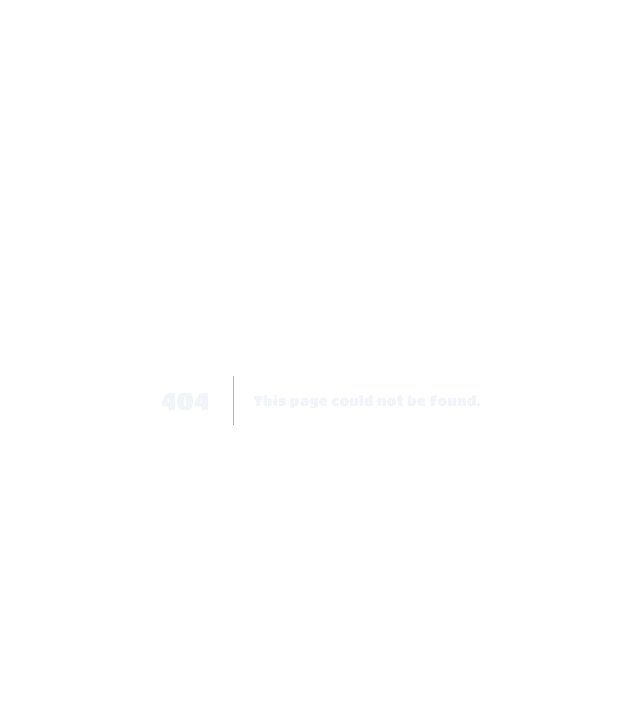
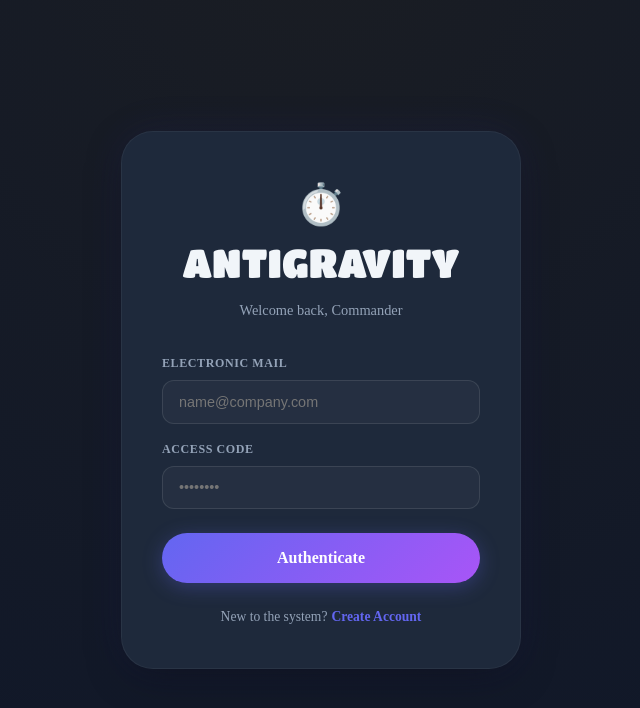
Before and after one commit to leeocopy/time-work2026, a Next.js app: page /login in a window 1280 px wide. Before the commit this address had no page. Shown: the top 708 px of the page, without its empty margins (319-959 px from the left). Built offline with nearby package versions, Linux system fonts and the light colour scheme; no server answers.

Commit message:
db integration

```diff
--- a/package.json
+++ b/package.json
@@ -9,6 +9,7 @@
     "lint": "eslint"
   },
   "dependencies": {
+    "@supabase/supabase-js": "^2.93.2",
     "next": "16.1.4",
     "react": "19.2.3",
     "react-dom": "19.2.3"
--- /dev/null
+++ b/src/app/login/login.module.css
@@ -0,0 +1,140 @@
+.loginPage {
+    min-height: 100vh;
+    display: flex;
+    align-items: center;
+    justify-content: center;
+    background: radial-gradient(circle at 50% -10%, #1a1d23 0%, #0f172a 100%);
+    padding: 1.5rem;
+}
+
+.authCard {
+    width: 100%;
+    max-width: 400px;
+    background: #1e293b;
+    backdrop-filter: blur(24px);
+    border-radius: var(--radius-lg);
+    border: 1px solid var(--card-border);
+    padding: 2.5rem;
+    box-shadow: var(--shadow), 0 0 40px rgba(99, 102, 241, 0.1);
+    display: flex;
+    flex-direction: column;
+    gap: 1.5rem;
+}
+
+.logoArea {
+    text-align: center;
+    margin-bottom: 0.5rem;
+}
+
+.logo {
+    font-size: 2.5rem;
+    font-family: 'Titan One', cursive;
+    color: var(--foreground);
+    display: block;
+    margin-bottom: 0.5rem;
+}
+
+.subtitle {
+    font-size: 0.9rem;
+    color: var(--text-muted);
+}
+
+.form {
+    display: flex;
+    flex-direction: column;
+    gap: 1rem;
+}
+
+.inputGroup {
+    display: flex;
+    flex-direction: column;
+    gap: 0.5rem;
+}
+
+.label {
+    font-size: 0.75rem;
+    font-weight: 700;
+    color: var(--text-muted);
+    text-transform: uppercase;
+    letter-spacing: 0.05em;
+}
+
+.input {
+    width: 100%;
+    padding: 0.8rem 1rem;
+    border: 1px solid rgba(255, 255, 255, 0.1);
+    border-radius: var(--radius-sm);
+    background: rgba(255, 255, 255, 0.03);
+    color: var(--foreground);
+    font-size: 0.9rem;
+    transition: all 0.2s;
+}
+
+.input:focus {
+    border-color: var(--primary);
+    outline: none;
+    box-shadow: 0 0 0 4px var(--primary-light);
+    background: rgba(255, 255, 255, 0.05);
+}
+
+.button {
+    width: 100%;
+    padding: 1rem;
+    border-radius: 99px;
+    border: none;
+    background: linear-gradient(135deg, #6366f1, #a855f7);
+    color: white;
+    font-weight: 700;
+    font-size: 1rem;
+    cursor: pointer;
+    transition: all 0.3s;
+    box-shadow: 0 4px 20px rgba(99, 102, 241, 0.3);
+    margin-top: 0.5rem;
+}
+
+.button:hover {
+    transform: translateY(-2px);
+    box-shadow: 0 8px 25px rgba(99, 102, 241, 0.4);
+    filter: brightness(1.1);
+}
+
+.button:active {
+    transform: translateY(0);
+}
+
+.toggleAuth {
+    text-align: center;
+    font-size: 0.85rem;
+    color: var(--text-muted);
+}
+
+.toggleLink {
+    color: var(--primary);
+    cursor: pointer;
+    font-weight: 600;
+    margin-left: 0.25rem;
+}
+
+.toggleLink:hover {
+    text-decoration: underline;
+}
+
+.error {
+    background: rgba(244, 63, 94, 0.1);
+    border: 1px solid var(--danger);
+    color: var(--danger-text);
+    padding: 0.75rem;
+    border-radius: var(--radius-sm);
+    font-size: 0.85rem;
+    text-align: center;
+}
+
+.success {
+    background: rgba(16, 185, 129, 0.1);
+    border: 1px solid var(--success);
+    color: var(--success-text);
+    padding: 0.75rem;
+    border-radius: var(--radius-sm);
+    font-size: 0.85rem;
+    text-align: center;
+}
--- /dev/null
+++ b/src/app/login/page.tsx
@@ -0,0 +1,105 @@
+"use client";
+
+import React, { useState } from 'react';
+import { supabase } from '@/lib/supabase';
+import { useRouter } from 'next/navigation';
+import styles from './login.module.css';
+
+export default function LoginPage() {
+    const [email, setEmail] = useState('');
+    const [password, setPassword] = useState('');
+    const [loading, setLoading] = useState(false);
+    const [error, setError] = useState<string | null>(null);
+    const [message, setMessage] = useState<string | null>(null);
+    const [isSignUp, setIsSignUp] = useState(false);
+    const router = useRouter();
+
+    const handleAuth = async (e: React.FormEvent) => {
+        e.preventDefault();
+        setLoading(true);
+        setError(null);
+        setMessage(null);
+
+        try {
+            if (isSignUp) {
+                const { error } = await supabase.auth.signUp({
+                    email,
+                    password,
+                    options: {
+                        emailRedirectTo: `${window.location.origin}/auth/callback`,
+                    },
+                });
+                if (error) throw error;
+                setMessage('Success! Check your email for the confirmation link.');
+            } else {
+                const { error } = await supabase.auth.signInWithPassword({
+                    email,
+                    password,
+                });
+                if (error) throw error;
+                router.push('/');
+                router.refresh();
+            }
+        } catch (err: any) {
+            setError(err.message || 'An error occurred during authentication');
+        } finally {
+            setLoading(false);
+        }
+    };
+
+    return (
+        <div className={styles.loginPage}>
+            <div className={styles.authCard}>
+                <div className={styles.logoArea}>
+                    <span className={styles.logo}>⏱️ ANTIGRAVITY</span>
+                    <p className={styles.subtitle}>
+                        {isSignUp ? 'Create your workspace account' : 'Welcome back, Commander'}
+                    </p>
+                </div>
+
+                {error && <div className={styles.error}>{error}</div>}
+                {message && <div className={styles.success}>{message}</div>}
+
+                <form className={styles.form} onSubmit={handleAuth}>
+                    <div className={styles.inputGroup}>
+                        <label className={styles.label}>Electronic Mail</label>
+                        <input
+                            type="email"
+                            placeholder="name@company.com"
+                            className={styles.input}
+                            value={email}
+                            onChange={(e) => setEmail(e.target.value)}
+                            required
+                        />
+                    </div>
+
+                    <div className={styles.inputGroup}>
+                        <label className={styles.label}>Access Code</label>
+                        <input
+                            type="password"
+                            placeholder="••••••••"
+                            className={styles.input}
+                            value={password}
+                            onChange={(e) => setPassword(e.target.value)}
+                            required
+                        />
+                    </div>
+
+                    <button className={styles.button} disabled={loading}>
+                        {loading ? 'Processing...' : isSignUp ? 'Initialize Account' : 'Authenticate'}
+                    </button>
+                </form>
+
+                <div className={styles.toggleAuth}>
+                    {isSignUp ? 'Already specialized?' : 'New to the system?'}
+                    <span
+                        className={styles.toggleLink}
+                        onClick={() => setIsSignUp(!isSignUp)}
+                    >
+                        {isSignUp ? 'Sign In' : 'Create Account'}
+                    </span>
+                </div>
+            </div>
+        </div>
+    );
+}
--- /dev/null
+++ b/src/lib/supabase.ts
@@ -0,0 +1,10 @@
+import { createClient } from '@supabase/supabase-js';
+
+const supabaseUrl = process.env.NEXT_PUBLIC_SUPABASE_URL || '';
+const supabaseAnonKey = process.env.NEXT_PUBLIC_SUPABASE_ANON_KEY || '';
+
+if (!supabaseUrl || !supabaseAnonKey) {
+    console.warn('Supabase credentials missing. Ensure NEXT_PUBLIC_SUPABASE_URL and NEXT_PUBLIC_SUPABASE_ANON_KEY are set in .env.local');
+}
+
+export const supabase = createClient(supabaseUrl, supabaseAnonKey);
```
Also changed, not shown: src/app/page.tsx (+36 -0 lines), src/components/WorkTimer.tsx (+25 -2 lines), 1 other file (tests, documents, lock files or other folders).
